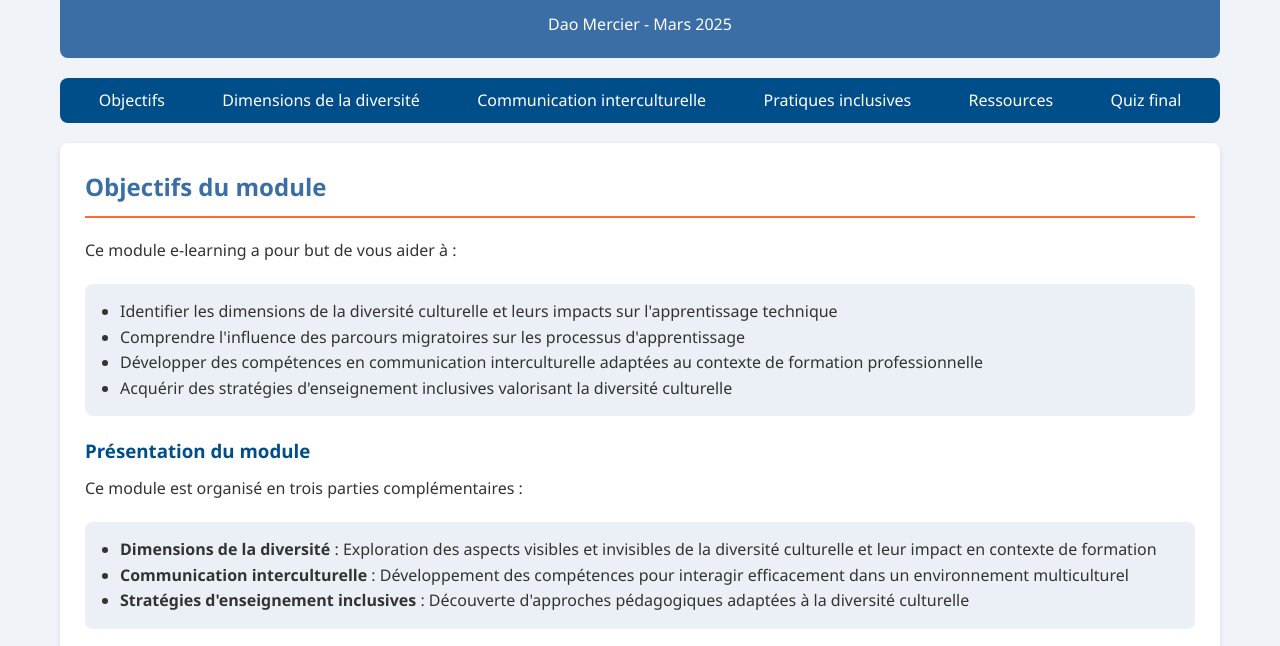
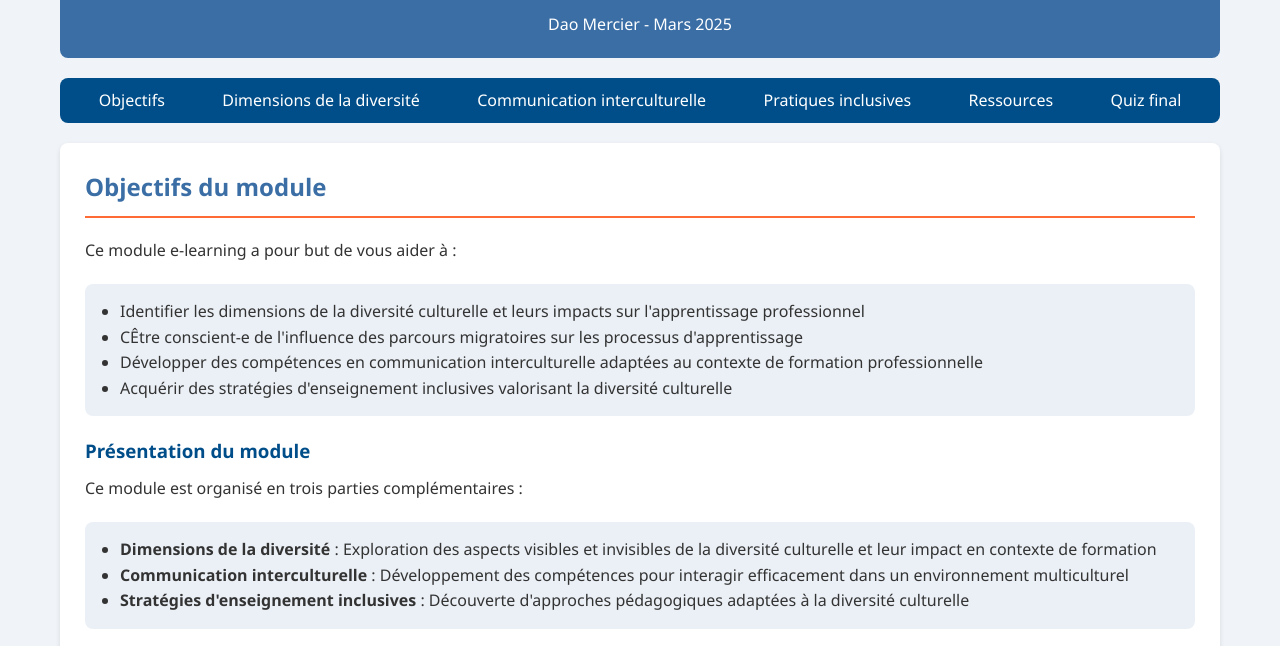
Before and after one commit to DaoMercier/HEFP, a plain HTML site: page index.html in a window 1280 px wide. Shown: the part 135-781 px from the top of the page. Drawn offline with Linux system fonts and the light colour scheme.

Commit message:
Update index.html

```diff
--- a/index.html
+++ b/index.html
@@ -338,8 +338,8 @@
         <p>Ce module e-learning a pour but de vous aider à :</p>
         <div class="key-points">
             <ul>
-                <li>Identifier les dimensions de la diversité culturelle et leurs impacts sur l'apprentissage technique</li>
-                <li>Comprendre l'influence des parcours migratoires sur les processus d'apprentissage</li>
+                <li>Identifier les dimensions de la diversité culturelle et leurs impacts sur l'apprentissage professionnel</li>
+                <li>CÊtre conscient-e de l'influence des parcours migratoires sur les processus d'apprentissage</li>
                 <li>Développer des compétences en communication interculturelle adaptées au contexte de formation professionnelle</li>
                 <li>Acquérir des stratégies d'enseignement inclusives valorisant la diversité culturelle</li>
             </ul>
```
